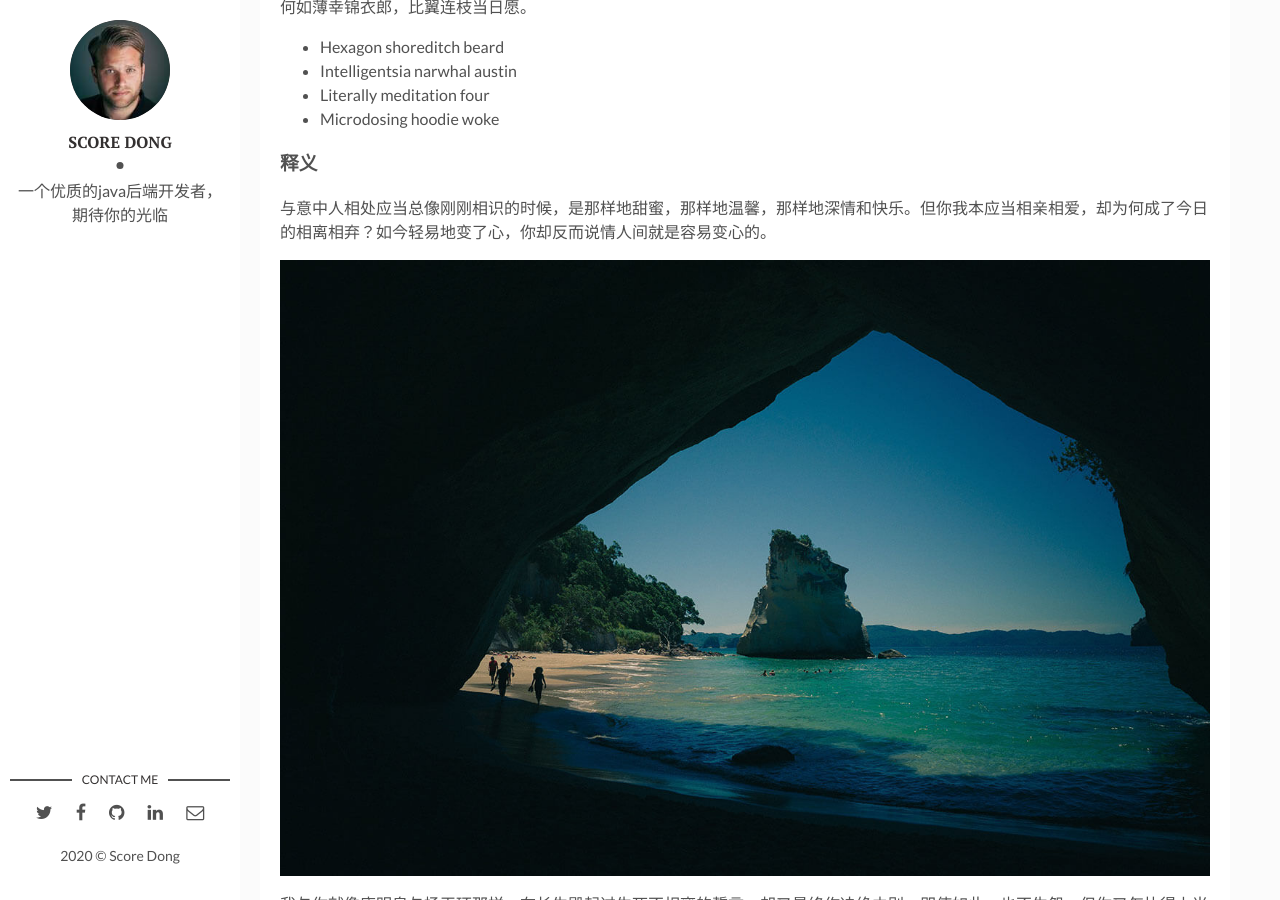
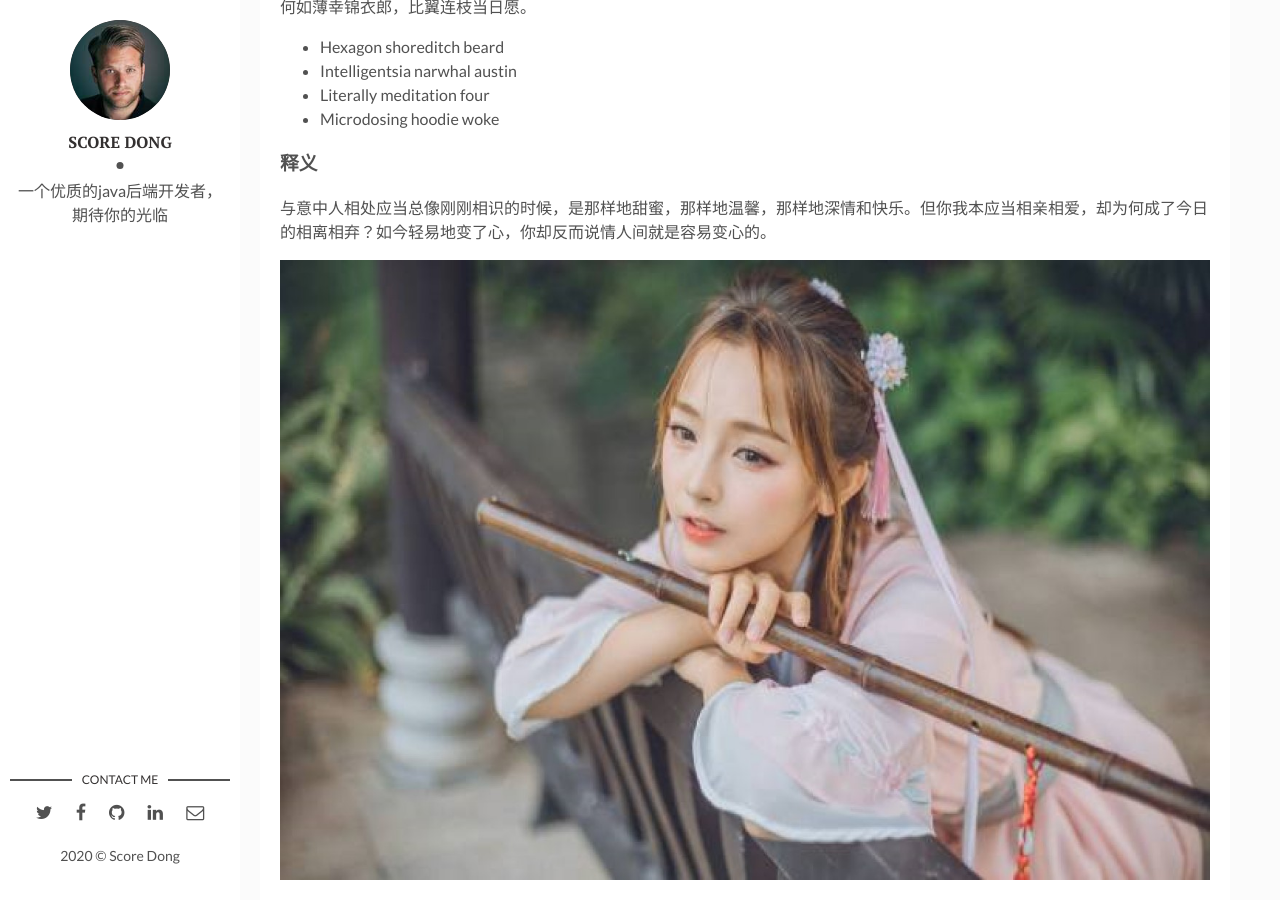
Before and after one commit to ScoreDong/Dslog, a Jekyll site: the page built from _posts/2020-07-16-how-i-rest-from-work.markdown, in a window 1280 px wide and 900 px high, scrolled down 761 px. Built offline with Jekyll 4.4.1, drawn with Linux system fonts in a browser that asks for light colours; comment, search, counter and statistics services are not loaded.

Commit message:
修改文件: _posts/2020-07-16-how-i-rest-from-work.markdown

```diff
--- a/_posts/2020-07-16-how-i-rest-from-work.markdown
+++ b/_posts/2020-07-16-how-i-rest-from-work.markdown
@@ -24,6 +24,6 @@
 ###  释义
 与意中人相处应当总像刚刚相识的时候，是那样地甜蜜，那样地温馨，那样地深情和快乐。但你我本应当相亲相爱，却为何成了今日的相离相弃？如今轻易地变了心，你却反而说情人间就是容易变心的。
 
- ![I and My friends]({{site.baseurl}}/assets/img/we-in-rest.jpg)
+ ![I and My friends]({{site.baseurl}}/assets/img/i-demo.jpg)
 
 我与你就像唐明皇与杨玉环那样，在长生殿起过生死不相离的誓言，却又最终作决绝之别，即使如此，也不生怨。但你又怎比得上当年的唐明皇呢，他总还是与杨玉环有过比翼鸟、连理枝的誓愿。
```
